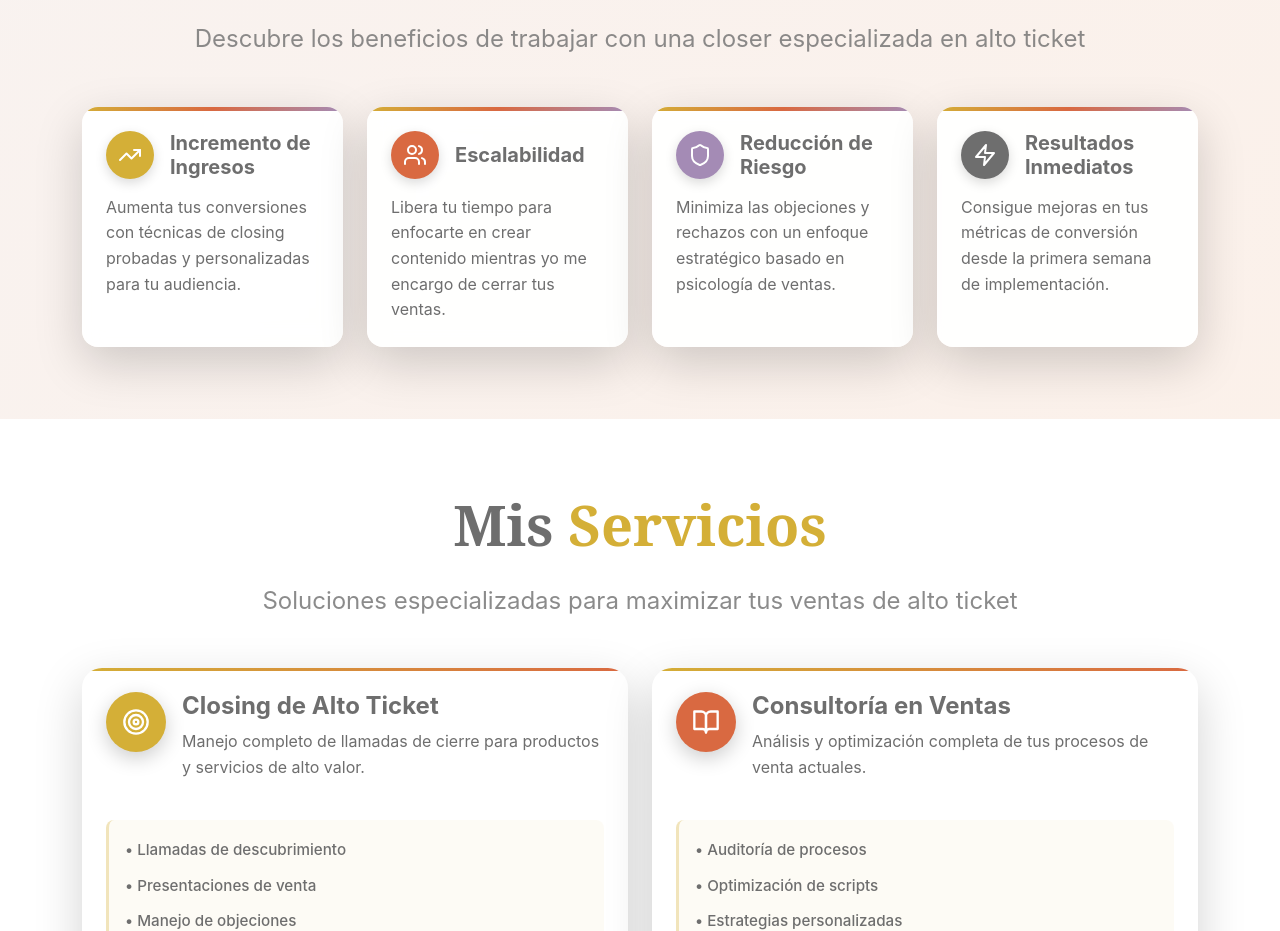
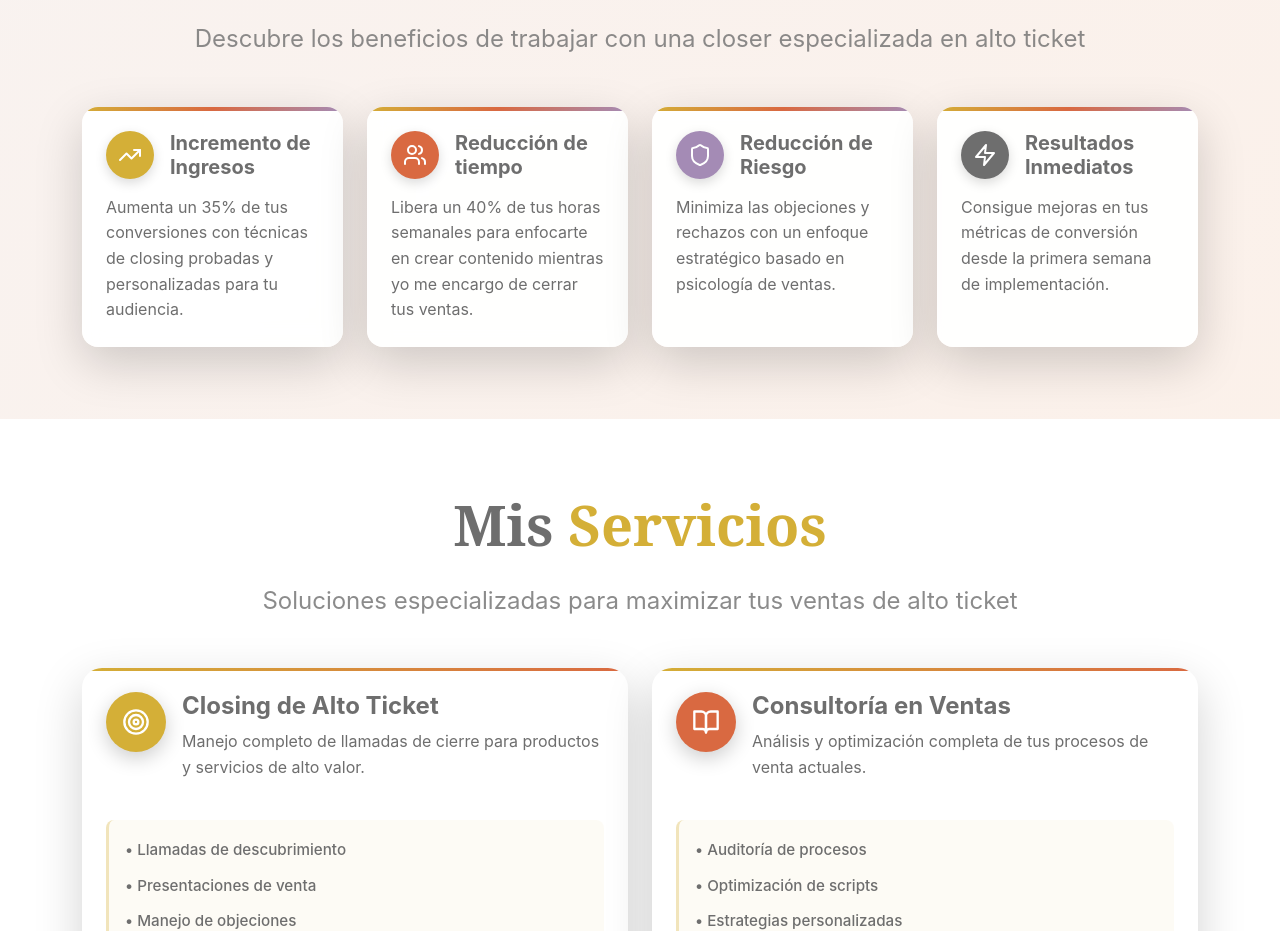
Before and after one commit to amancheno1/webamagoiacloserdeventas, a React (Vite) app: page / in a window 1280 px wide. Shown: the part 1946-2877 px from the top of the page. Built offline with nearby package versions, Linux system fonts and the light colour scheme.

Commit message:
Updated App.tsx

```diff
--- a/src/App.tsx
+++ b/src/App.tsx
@@ -347,7 +347,7 @@ Enviado desde el formulario de contacto de amagoialouviercloserdeventas.netlify.
                     <h3 className="h5 fw-bold mb-0 text-gray">Incremento de Ingresos</h3>
                   </div>
                   <p className="text-gray mb-0" style={{ lineHeight: '1.6' }}>
-                    Aumenta tus conversiones con técnicas de closing probadas y personalizadas para tu audiencia.
+                    Aumenta un 35% de tus conversiones con técnicas de closing probadas y personalizadas para tu audiencia.
                   </p>
                 </div>
               </div>
@@ -360,10 +360,10 @@ Enviado desde el formulario de contacto de amagoialouviercloserdeventas.netlify.
                     <div className="modern-icon-circle bg-terracotta me-3">
                       <Users size={24} className="text-white" />
                     </div>
-                    <h3 className="h5 fw-bold mb-0 text-gray">Escalabilidad</h3>
+                    <h3 className="h5 fw-bold mb-0 text-gray">Reducción de tiempo</h3>
                   </div>
                   <p className="text-gray mb-0" style={{ lineHeight: '1.6' }}>
-                    Libera tu tiempo para enfocarte en crear contenido mientras yo me encargo de cerrar tus ventas.
+                    Libera un 40% de tus horas semanales para enfocarte en crear contenido mientras yo me encargo de cerrar tus ventas.
                   </p>
                 </div>
               </div>
```
